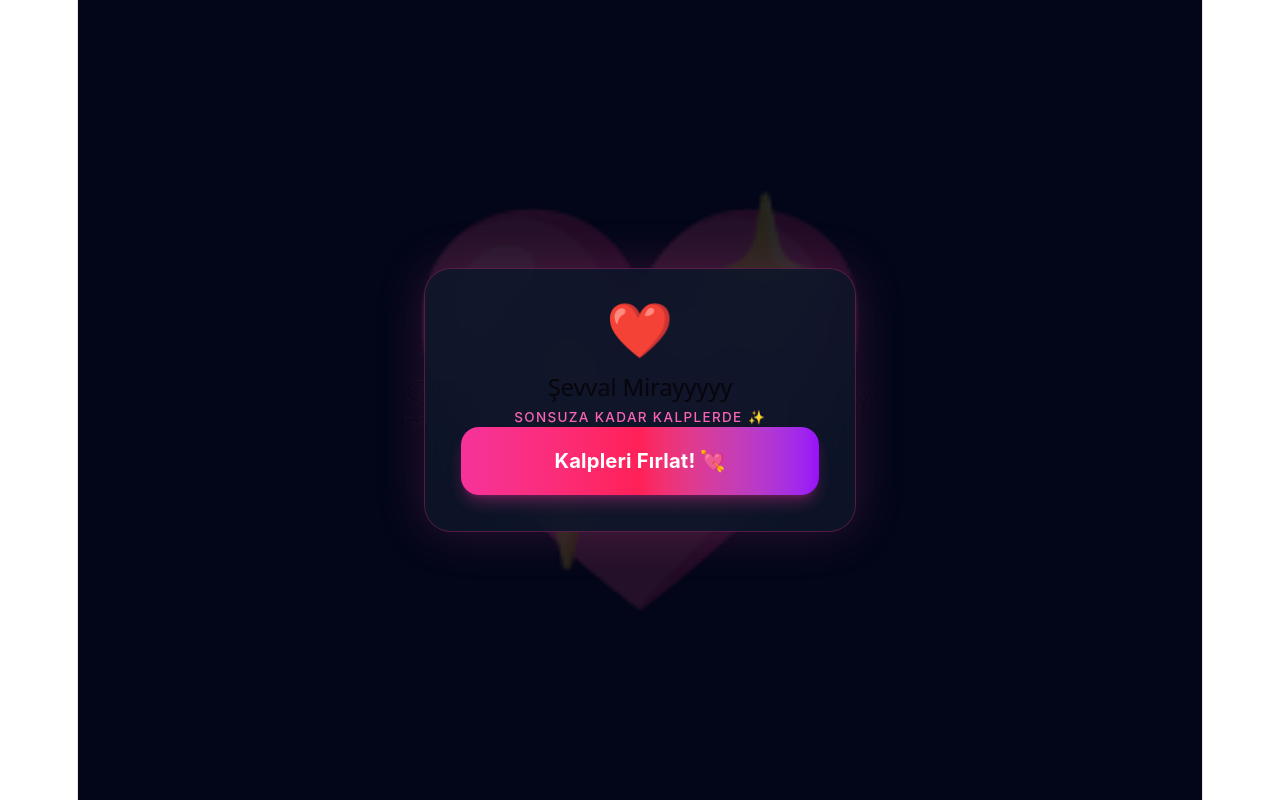
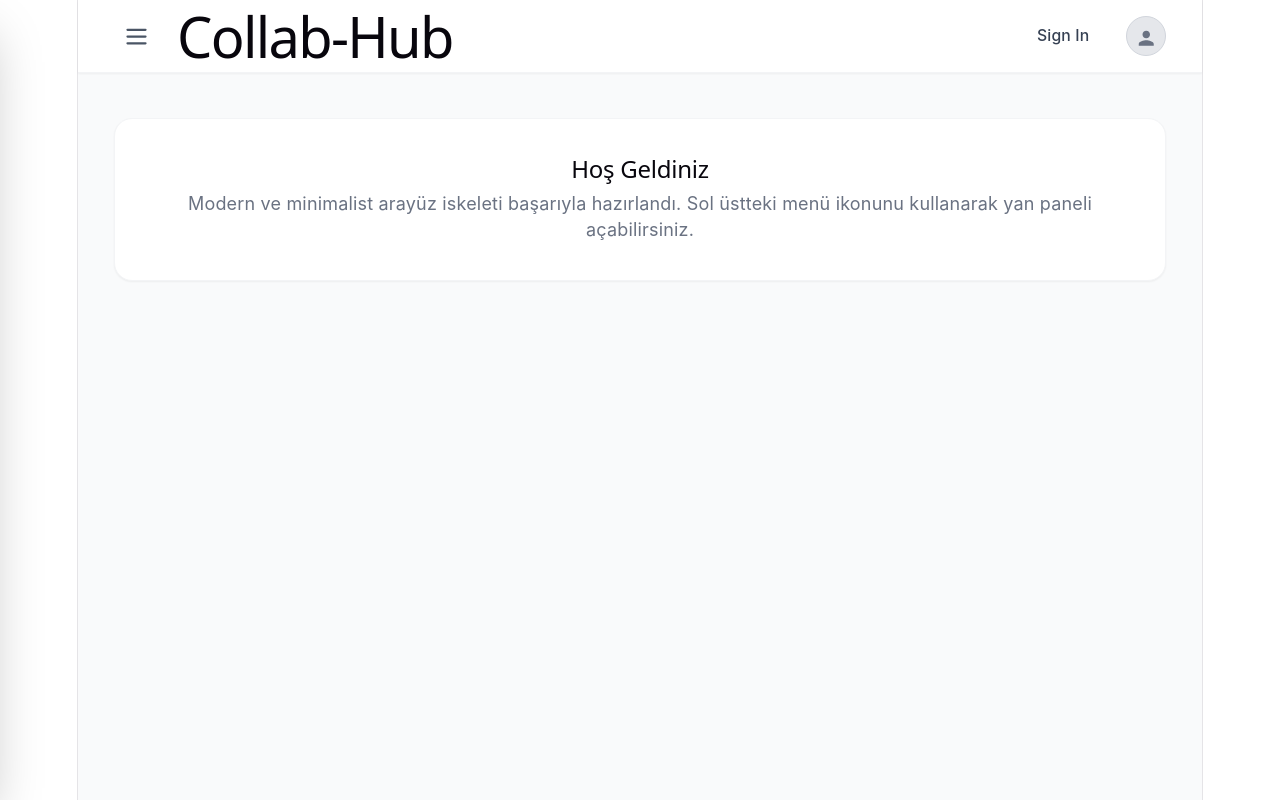
Before and after one commit to eraygdev/collab-hub-web, a React app: page / in a window 1280 px wide. Built offline with nearby package versions, Linux system fonts and the light colour scheme; the HTML template or start-up script is replaced by a standard one.

Commit message:
postcss config tailwind v4 guncellemesi

```diff
--- a/src/App.jsx
+++ b/src/App.jsx
@@ -1,81 +1,117 @@
 import React, { useState } from 'react';
 
-function App() {
-  const [hearts, setHearts] = useState([]);
-
-  // Kalp fırlatma fonksiyonu
-  const handleHeartExplosion = () => {
-    const newHearts = Array.from({ length: 15 }).map((_, i) => ({
-      id: Date.now() + i,
-      x: Math.random() * 280 - 140, // Rastgele X yönü
-      y: Math.random() * -250 - 50, // Yukarı doğru rastgele uçuş
-      scale: Math.random() * 1.5 + 0.5,
-      rotate: Math.random() * 360,
-    }));
-
-    setHearts((prev) => [...prev, ...newHearts]);
-
-    // 1 saniye sonra ekrandan silinsin ki şişme yapmasın
-    setTimeout(() => {
-      setHearts((prev) => prev.filter((h) => !newHearts.find((nh) => nh.id === h.id)));
-    }, 1000);
-  };
+export default function App() {
+  const [isSidebarOpen, setIsSidebarOpen] = useState(false);
 
   return (
-    <div className="relative flex items-center justify-center min-h-screen overflow-hidden bg-slate-950 font-sans select-none">
+    <div className="min-h-screen bg-gray-50 flex flex-col font-sans text-gray-900 selection:bg-black selection:text-white">
+      {/* Üst Bar (Navbar) */}
+      <header className="sticky top-0 z-40 w-full bg-white border-b border-gray-100 shadow-xs">
+        <div className="max-w-7xl mx-auto px-4 sm:px-6 lg:px-8 h-16 flex items-center justify-between">
 
-      {/* ARKADA KOCAMAN KALPLER VE ŞEVVAL MİRAYYYYY YAZISI */}
-      <div className="absolute inset-0 flex flex-col items-center justify-center pointer-events-none z-0 opacity-20">
-        <div className="text-[14rem] sm:text-[22rem] animate-pulse">
-          💖
+          {/* Sol Bölüm: Hamburger Menü */}
+          <div className="flex items-center gap-4">
+            <button
+              onClick={() => setIsSidebarOpen(true)}
+              className="p-2 rounded-lg text-gray-600 hover:text-black hover:bg-gray-100 transition-colors focus:outline-hidden cursor-pointer"
+              aria-label="Menüyü Aç"
+            >
+              <svg className="w-6 h-6" fill="none" stroke="currentColor" strokeWidth="2" viewBox="0 0 24 24">
+                <path strokeLinecap="round" strokeLinejoin="round" d="M4 6h16M4 12h16M4 18h16" />
+              </svg>
+            </button>
+
+            {/* Orta Bölüm: Başlık */}
+            <h1 className="text-xl font-bold tracking-tight text-black">
+              Collab-Hub
+            </h1>
+          </div>
+
+          {/* Sağ Bölüm: Sign In ve Avatar */}
+          <div className="flex items-center gap-4">
+            <button className="hidden sm:inline-flex items-center justify-center px-4 py-2 text-sm font-medium text-gray-700 hover:text-black bg-transparent hover:bg-gray-100 rounded-lg transition-all cursor-pointer">
+              Sign In
+            </button>
+            <div className="w-9 h-9 rounded-full bg-gray-200 border border-gray-300 overflow-hidden flex items-center justify-center cursor-pointer hover:ring-2 hover:ring-black transition-all">
+              <svg className="w-5 h-5 text-gray-500 mt-1" fill="currentColor" viewBox="0 0 24 24">
+                <path d="M12 12c2.21 0 4-1.79 4-4s-1.79-4-4-4-4 1.79-4 4 1.79 4 4 4zm0 2c-2.67 0-8 1.34-8 4v2h16v-2c0-2.66-5.33-4-8-4z" />
+              </svg>
+            </div>
+          </div>
+
         </div>
-        <h1 className="absolute text-3xl sm:text-6xl font-black tracking-wider text-transparent bg-clip-text bg-gradient-to-r from-pink-400 via-red-500 to-purple-500 text-center px-4">
-          ŞEVVAL MİRAYYYYY
-        </h1>
-      </div>
+      </header>
 
-      {/* MOBİL GÖRÜNÜM KUTUSU (TELEFON EKRANI HİSSİ) */}
-      <div className="relative z-10 w-full max-w-sm p-8 mx-4 bg-slate-900/85 backdrop-blur-xl border border-pink-500/30 rounded-3xl shadow-[0_0_50px_rgba(236,72,153,0.2)] text-center">
+      {/* Ana Sayfa İçeriği */}
+      <main className="flex-1 max-w-7xl w-full mx-auto px-4 sm:px-6 lg:px-8 py-10">
+        <div className="bg-white border border-gray-100 rounded-2xl p-8 shadow-xs">
+          <h2 className="text-2xl font-semibold text-black mb-2">Hoş Geldiniz</h2>
+          <p className="text-gray-500">Modern ve minimalist arayüz iskeleti başarıyla hazırlandı. Sol üstteki menü ikonunu kullanarak yan paneli açabilirsiniz.</p>
+        </div>
+      </main>
 
-        <div className="text-5xl mb-3 animate-bounce cursor-pointer" onClick={handleHeartExplosion}>
-          ❤️
+      {/* Sidebar Overlay (Arka Plan Karartması) */}
+      {isSidebarOpen && (
+        <div
+          onClick={() => setIsSidebarOpen(false)}
+          className="fixed inset-0 bg-black/40 backdrop-blur-xs z-50 transition-opacity"
+        />
+      )}
+
+      {/* Açılır Menü (Sidebar / Drawer) */}
+      <aside
+        className={`fixed top-0 left-0 bottom-0 w-72 bg-white z-50 shadow-2xl transform transition-transform duration-300 ease-in-out flex flex-col ${
+          isSidebarOpen ? 'translate-x-0' : '-translate-x-full'
+        }`}
+      >
+        {/* Sidebar Header */}
+        <div className="h-16 px-6 flex items-center justify-between border-b border-gray-100">
+          <span className="font-bold text-lg text-black">Menü</span>
+          <button
+            onClick={() => setIsSidebarOpen(false)}
+            className="p-2 rounded-lg text-gray-500 hover:text-black hover:bg-gray-100 transition-colors cursor-pointer"
+            aria-label="Menüyü Kapat"
+          >
+            <svg className="w-5 h-5" fill="none" stroke="currentColor" strokeWidth="2" viewBox="0 0 24 24">
+              <path strokeLinecap="round" strokeLinejoin="round" d="M6 18L18 6M6 6l12 12" />
+            </svg>
+          </button>
         </div>
 
-        <h2 className="text-3xl font-extrabold text-white mb-1 tracking-wide">
-          Şevval Mirayyyyy
-        </h2>
-        <p className="text-pink-400 text-xs tracking-widest uppercase mb-8 font-medium">
-          Sonsuza Kadar Kalplerde ✨
-        </p>
-
-        {/* KALPLER FIRLATMA BUTONU */}
-        <div className="relative">
-          <button
-            onClick={handleHeartExplosion}
-            className="w-full py-4 px-6 bg-gradient-to-r from-pink-500 via-rose-500 to-purple-600 hover:from-pink-600 hover:to-purple-700 text-white font-bold rounded-2xl shadow-lg shadow-pink-500/30 transition-all duration-300 transform active:scale-95 text-lg"
+        {/* Sidebar Navigasyon Linkleri */}
+        <nav className="flex-1 px-4 py-6 space-y-1">
+          <a
+            href="#kesfet"
+            onClick={() => setIsSidebarOpen(false)}
+            className="flex items-center gap-3 px-4 py-3 text-sm font-medium text-gray-700 hover:text-black hover:bg-gray-100 rounded-xl transition-colors"
           >
-            Kalpleri Fırlat! 💘
-          </button>
-
-          {/* UÇUŞAN KALPLER ANİMASYONU */}
-          {hearts.map((heart) => (
-            <span
-              key={heart.id}
-              className="absolute left-1/2 top-1/2 text-2xl pointer-events-none animate-ping"
-              style={{
-                transform: `translate(${heart.x}px, ${heart.y}px) scale(${heart.scale}) rotate(${heart.rotate}deg)`,
-                transition: 'all 0.8s ease-out',
-              }}
-            >
-              💖
-            </span>
-          ))}
-        </div>
-
-      </div>
-
+            <svg className="w-5 h-5 text-gray-400" fill="none" stroke="currentColor" strokeWidth="2" viewBox="0 0 24 24">
+              <path strokeLinecap="round" strokeLinejoin="round" d="M21 21l-6-6m2-5a7 7 0 11-14 0 7 7 0 0114 0z" />
+            </svg>
+            Keşfet
+          </a>
+          <a
+            href="#projeler"
+            onClick={() => setIsSidebarOpen(false)}
+            className="flex items-center gap-3 px-4 py-3 text-sm font-medium text-gray-700 hover:text-black hover:bg-gray-100 rounded-xl transition-colors"
+          >
+            <svg className="w-5 h-5 text-gray-400" fill="none" stroke="currentColor" strokeWidth="2" viewBox="0 0 24 24">
+              <path strokeLinecap="round" strokeLinejoin="round" d="M19 11H5m14 0a2 2 0 012 2v6a2 2 0 01-2 2H5a2 2 0 01-2-2v-6a2 2 0 012-2m14 0V9a2 2 0 00-2-2M5 11V9a2 2 0 012-2m0 0V5a2 2 0 012-2h6a2 2 0 012 2v2M7 7h10" />
+            </svg>
+            Projeler
+          </a>
+          <a
+            href="#basvurularim"
+            onClick={() => setIsSidebarOpen(false)}
+            className="flex items-center gap-3 px-4 py-3 text-sm font-medium text-gray-700 hover:text-black hover:bg-gray-100 rounded-xl transition-colors"
+          >
+            <svg className="w-5 h-5 text-gray-400" fill="none" stroke="currentColor" strokeWidth="2" viewBox="0 0 24 24">
+              <path strokeLinecap="round" strokeLinejoin="round" d="M9 5H7a2 2 0 00-2 2v12a2 2 0 002 2h10a2 2 0 002-2V7a2 2 0 00-2-2h-2M9 5a2 2 0 002 2h2a2 2 0 002-2M9 5a2 2 0 012-2h2a2 2 0 012 2m-6 9l2 2 4-4" />
+            </svg>
+            Başvurularım
+          </a>
+        </nav>
+      </aside>
     </div>
   );
 }
-
-export default App;
```
